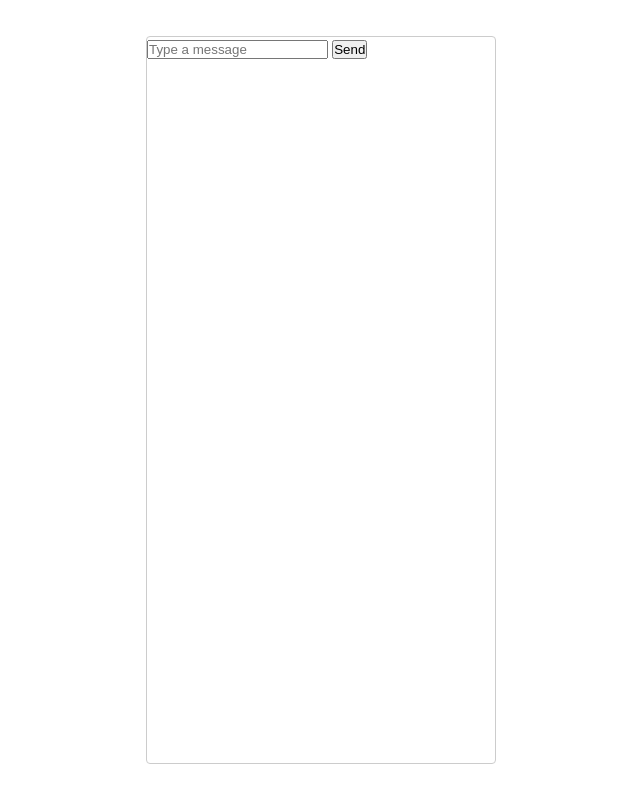
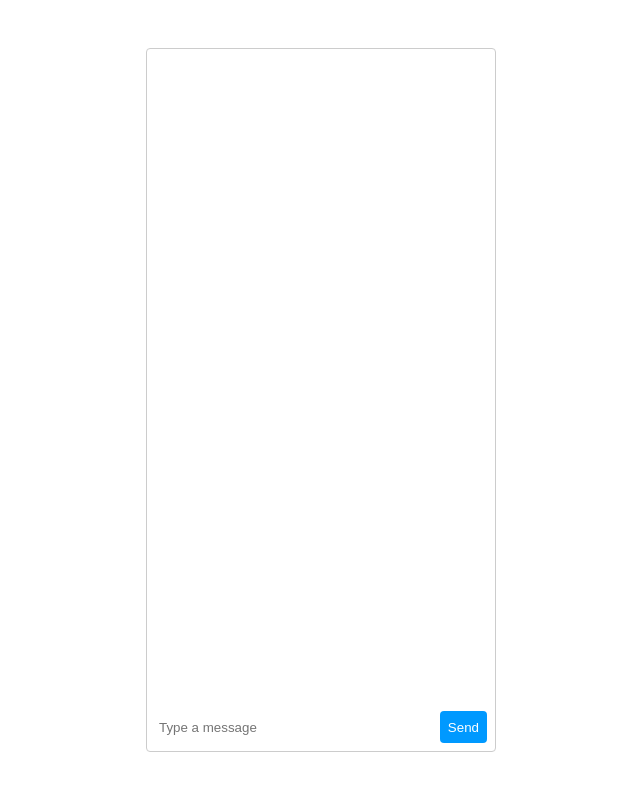
Before and after one commit to yesiddn/chat-web, a website: page client/index.html in a window 1280 px wide. Shown: the whole page, without its empty margins (319-959 px from the left). Drawn offline with Linux system fonts and the light colour scheme.

Commit message:
Add styles to form

```diff
--- a/client/index.html
+++ b/client/index.html
@@ -31,7 +31,7 @@
       grid-template-rows: 1fr;
       height: 100svh;
       margin: 0;
-      padding: 36px;
+      padding: 48px 36px;
       font-family: system-ui, -apple-system, BlinkMacSystemFont, 'Segoe UI', Roboto, Oxygen, Ubuntu, Cantarell, 'Open Sans', 'Helvetica Neue', sans-serif;
     }
 
@@ -42,6 +42,42 @@
       border-radius: 4px;
       border: 1px solid #ccc;
       overflow: hidden;
+    }
+
+    #form {
+      position: absolute;
+      display: flex;
+      height: 48px;
+      padding: 4px;
+      left: 0;
+      right: 0;
+      bottom: 0;
+    }
+
+    #input {
+      border-radius: 999px;
+      border: 1px solid #eee;
+      flex: 1;
+      border: none;
+      padding: 0 8px;
+    }
+
+    #input:focus {
+      outline: none;
+    }
+
+    #form>button {
+      margin: 4px;
+      padding: 0 8px;
+      background: #09f;
+      border: none;
+      border-radius: 4px;
+      color: #fff;
+      cursor: pointer;
+    }
+
+    #form>button:hover {
+      background: #0cf;
     }
   </style>
 </head>
```
